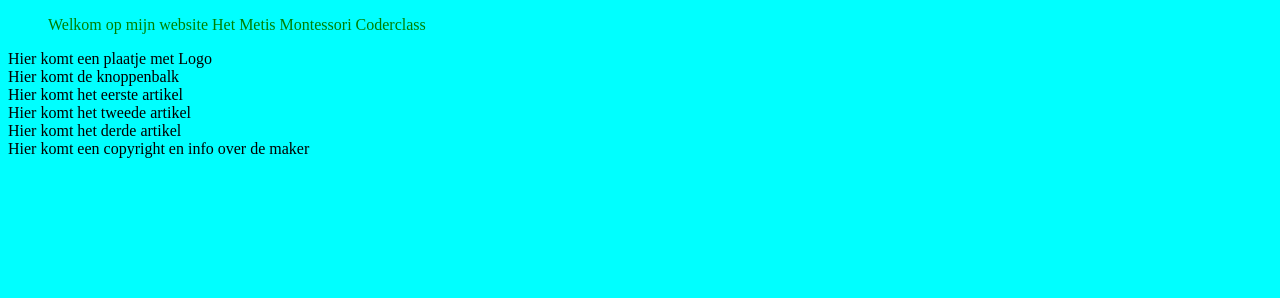
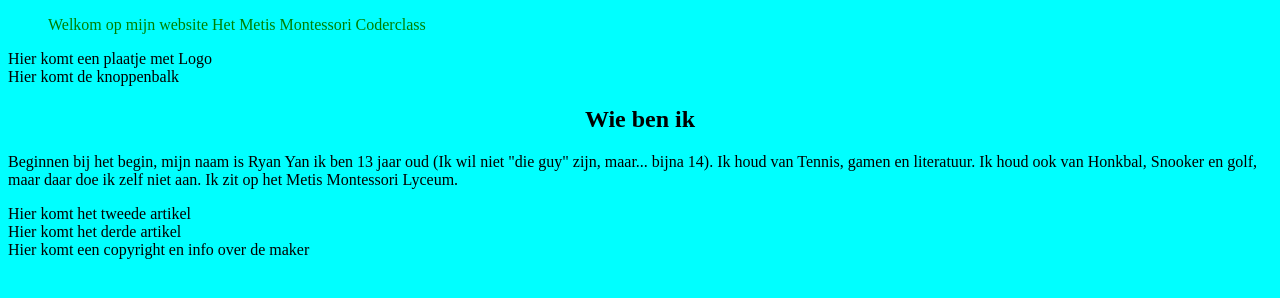
Before and after one commit to RyanUit2v2DenkIk/HTML-CSS-2, a plain HTML site: page index.html in a window 1280 px wide. Drawn offline with Linux system fonts and the light colour scheme.

Commit message:
Artikel 1 uitgebreid

```diff
--- a/index.html
+++ b/index.html
@@ -21,7 +21,11 @@
       </nav>
       <section>
         <article>
-          Hier komt het eerste artikel
+          <h2>Wie ben ik</h2>
+          <p>
+            Beginnen bij het begin, mijn naam is Ryan Yan ik ben 13 jaar oud (Ik wil niet "die guy" zijn, maar... bijna 14). Ik houd van Tennis, gamen en literatuur. Ik houd ook van Honkbal, Snooker en golf, maar daar doe ik zelf niet aan.
+            Ik zit op het Metis Montessori Lyceum.
+          </p>
         </article>
 
         <article>
```
